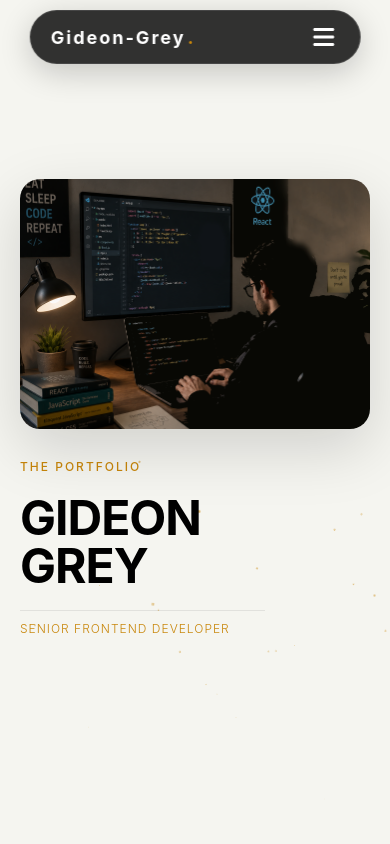
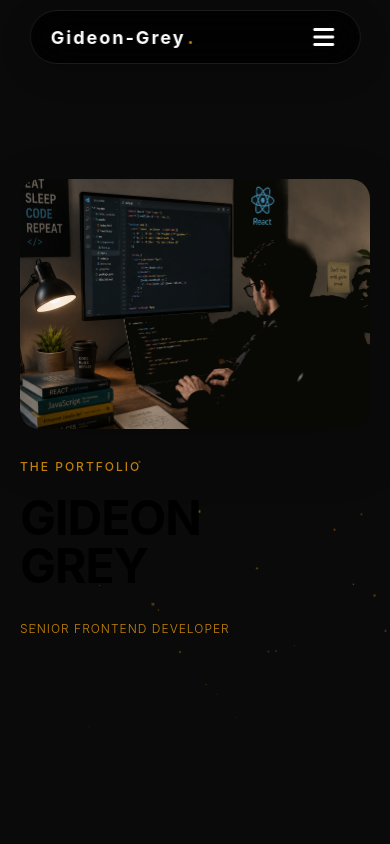
Before and after one commit to Gideon-Grey/portfolio, a Next.js app: page / in a window 390 px wide. Shown: the top 844 px of the page. Built offline with nearby package versions, Linux system fonts and the light colour scheme.

Commit message:
Update globals.scss — fix mobile background

```diff
--- a/app/globals.scss
+++ b/app/globals.scss
@@ -273,11 +273,3 @@ body {
   position: relative;
   z-index: 1;
 }
-
-// Светлая тема
-@media (prefers-color-scheme: light) {
-  body {
-    background: #f5f5f0;
-    color: #000;
-  }
-}
```
